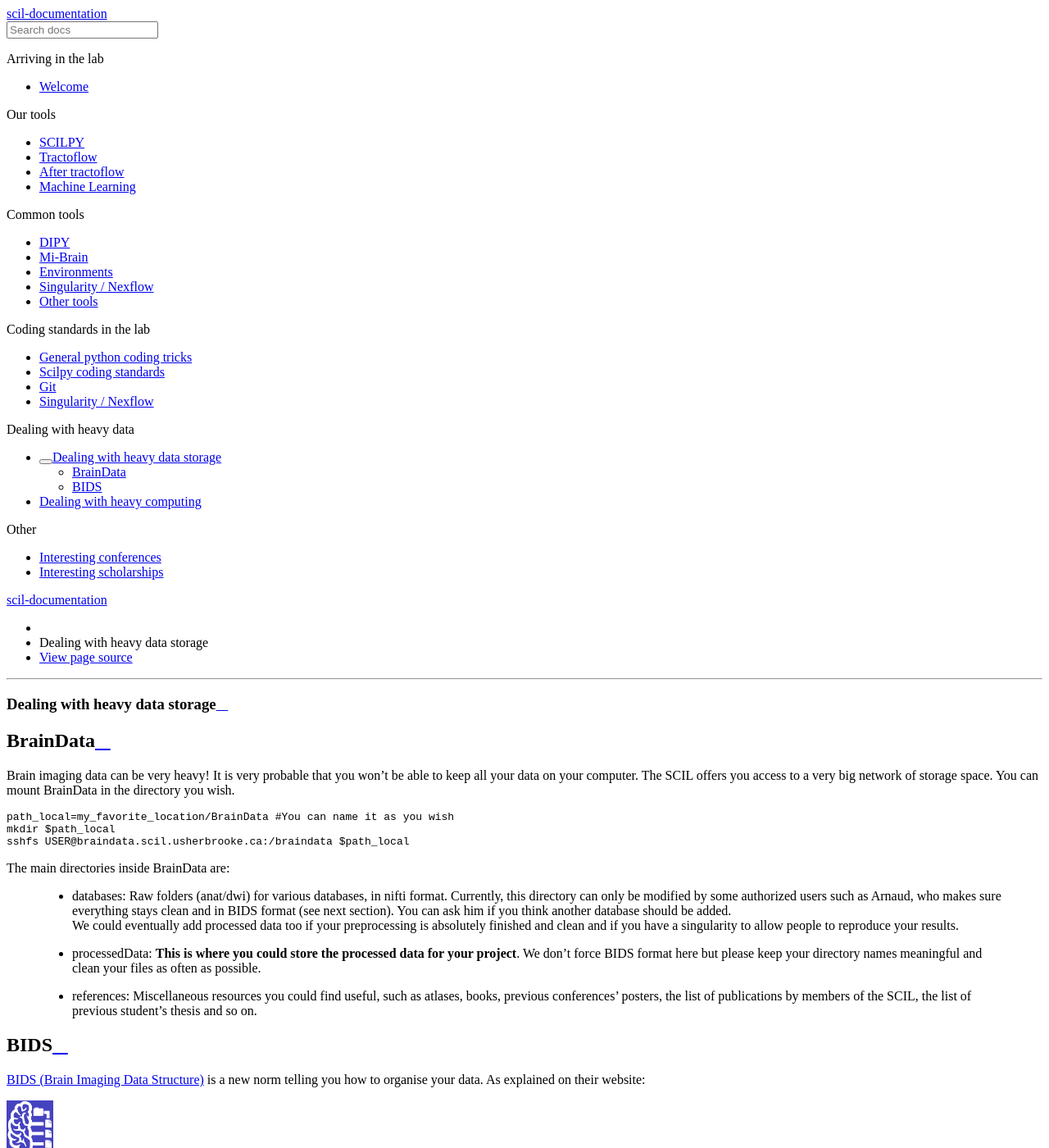
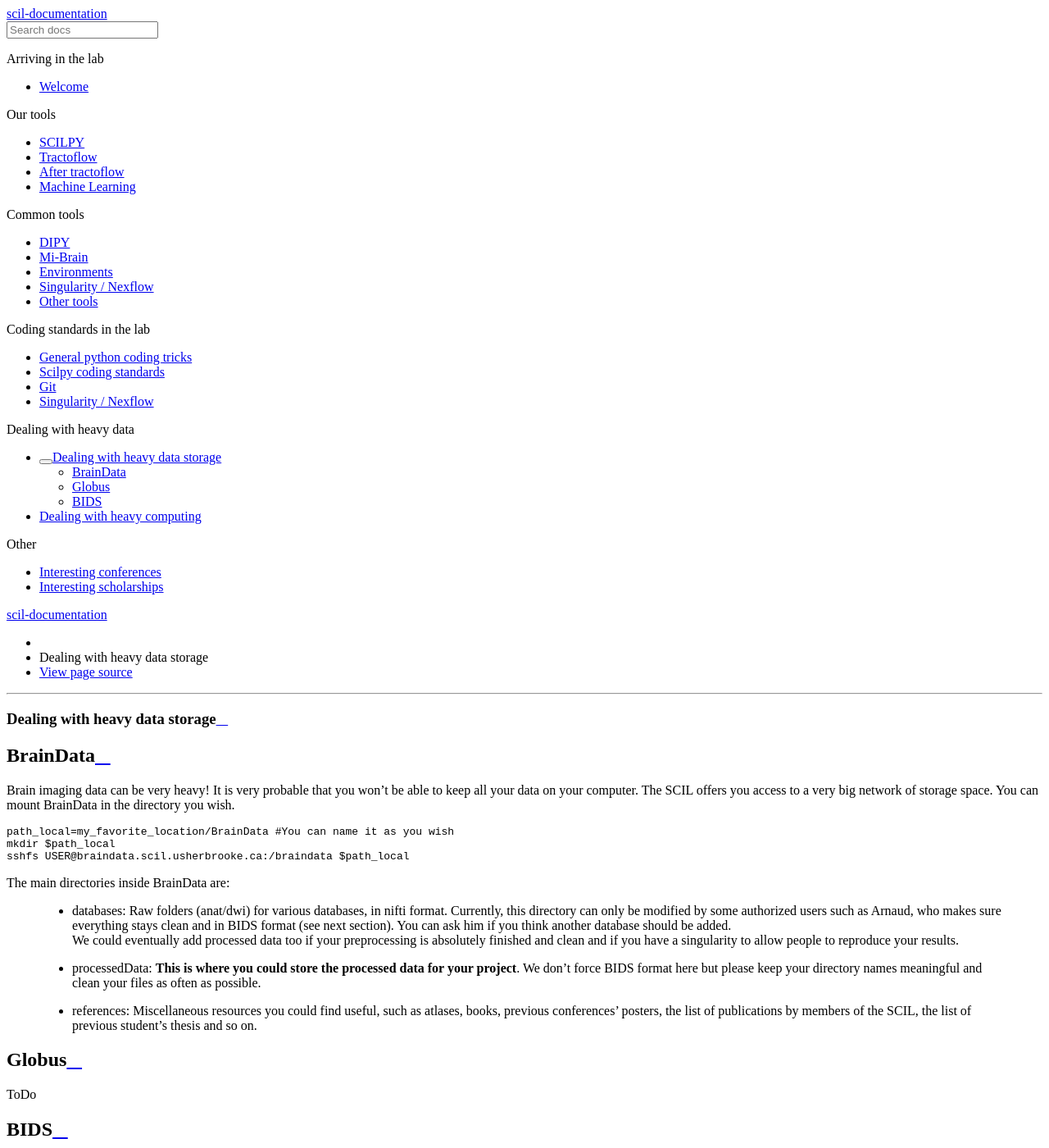
Before and after one commit to scilus/scil-documentation, a Sphinx documentation site: the page built from source/heavy/storage.rst, in a window 1280 px wide and 1400 px high. Shown: the whole window at 82% size. Built offline with Sphinx 7.4.7 and the Read the Docs theme 2.0.0, drawn with Linux system fonts in a browser that asks for light colours.

Commit message:
Adding space for Globlus

```diff
--- a/source/heavy/storage.rst
+++ b/source/heavy/storage.rst
@@ -18,6 +20,11 @@ The main directories inside BrainData are:
       | We could eventually add processed data too if your preprocessing is absolutely finished and clean and if you have a singularity to allow people to reproduce your results.
     - processedData: **This is where you could store the processed data for your project**. We don't force BIDS format here but please keep your directory names meaningful and clean your files as often as possible.
     - references: Miscellaneous resources you could find useful, such as atlases, books, previous conferences' posters, the list of publications by members of the SCIL, the list of previous student's thesis and so on.
+
+Globus
+------
+
+ToDo
 
 BIDS
 ----
```
Also changed, not shown: other parts of source/heavy/storage.rst (+3 -1 lines).
